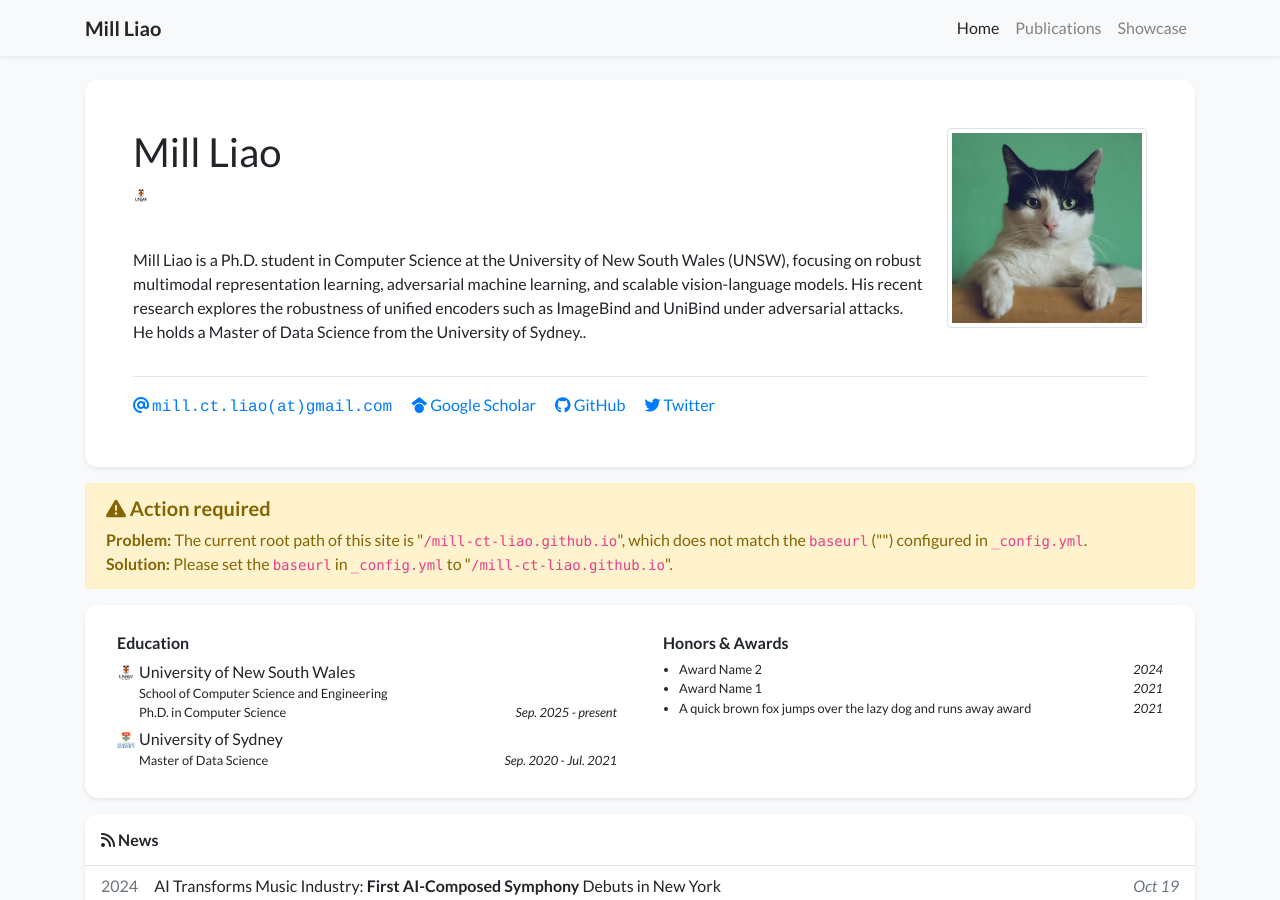
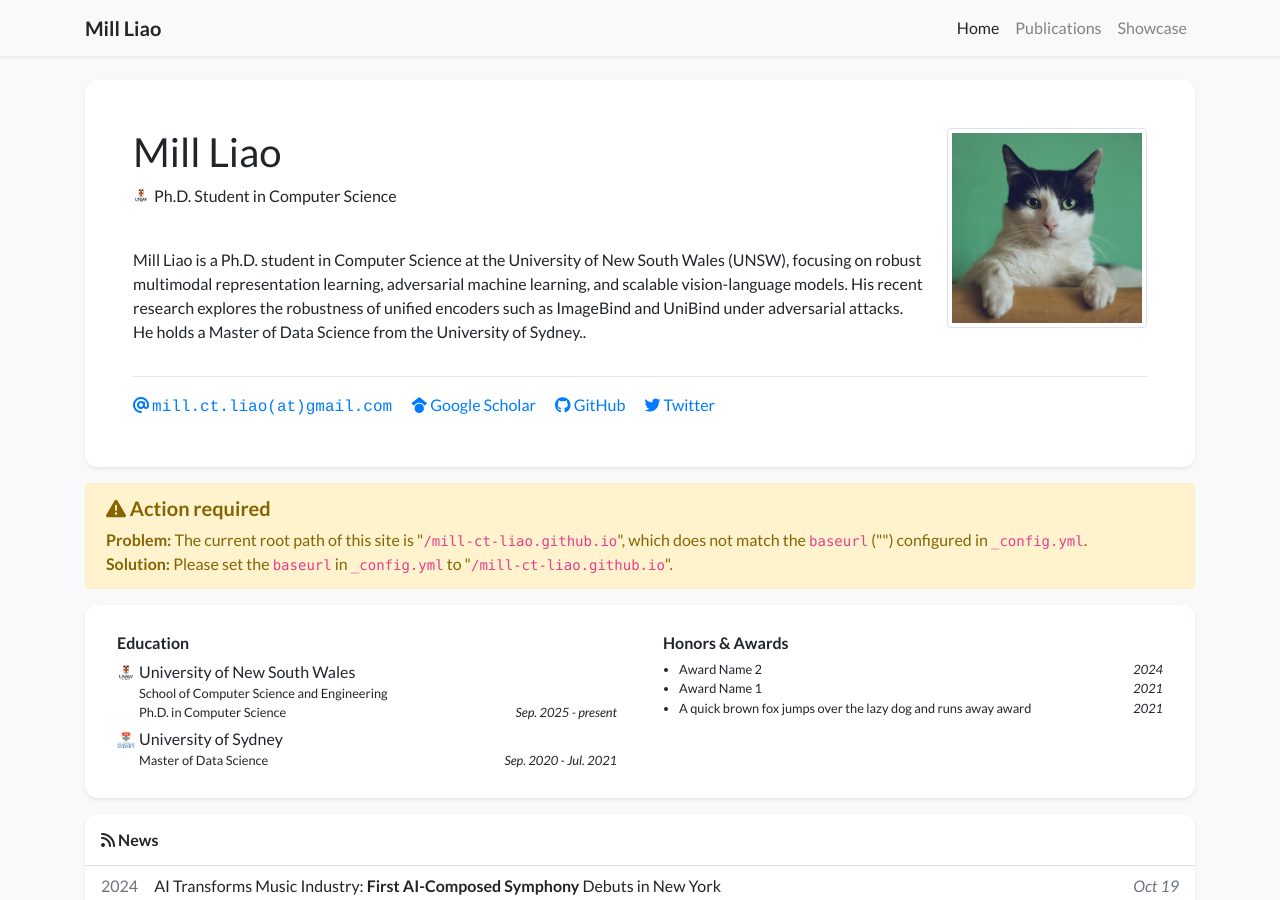
Before and after one commit to mill-ct-liao/mill-ct-liao.github.io, a Jekyll site: the page built from index.html, in a window 1280 px wide and 900 px high. Built offline with Jekyll 4.4.1, drawn with Linux system fonts in a browser that asks for light colours; nearby versions of some CDN libraries; a style sheet for code colours, icons or effects is not loaded.

Commit message:
Update profile.yml

```diff
--- a/_data/profile.yml
+++ b/_data/profile.yml
@@ -4,7 +4,7 @@ navbar_name: "Mill Liao"
 
 positions:
 - logo: /assets/images/badges/unsw.png  # Logo is optional
-  name:
+  name: Ph.D. Student in Computer Science
 - name:
 
 
```
